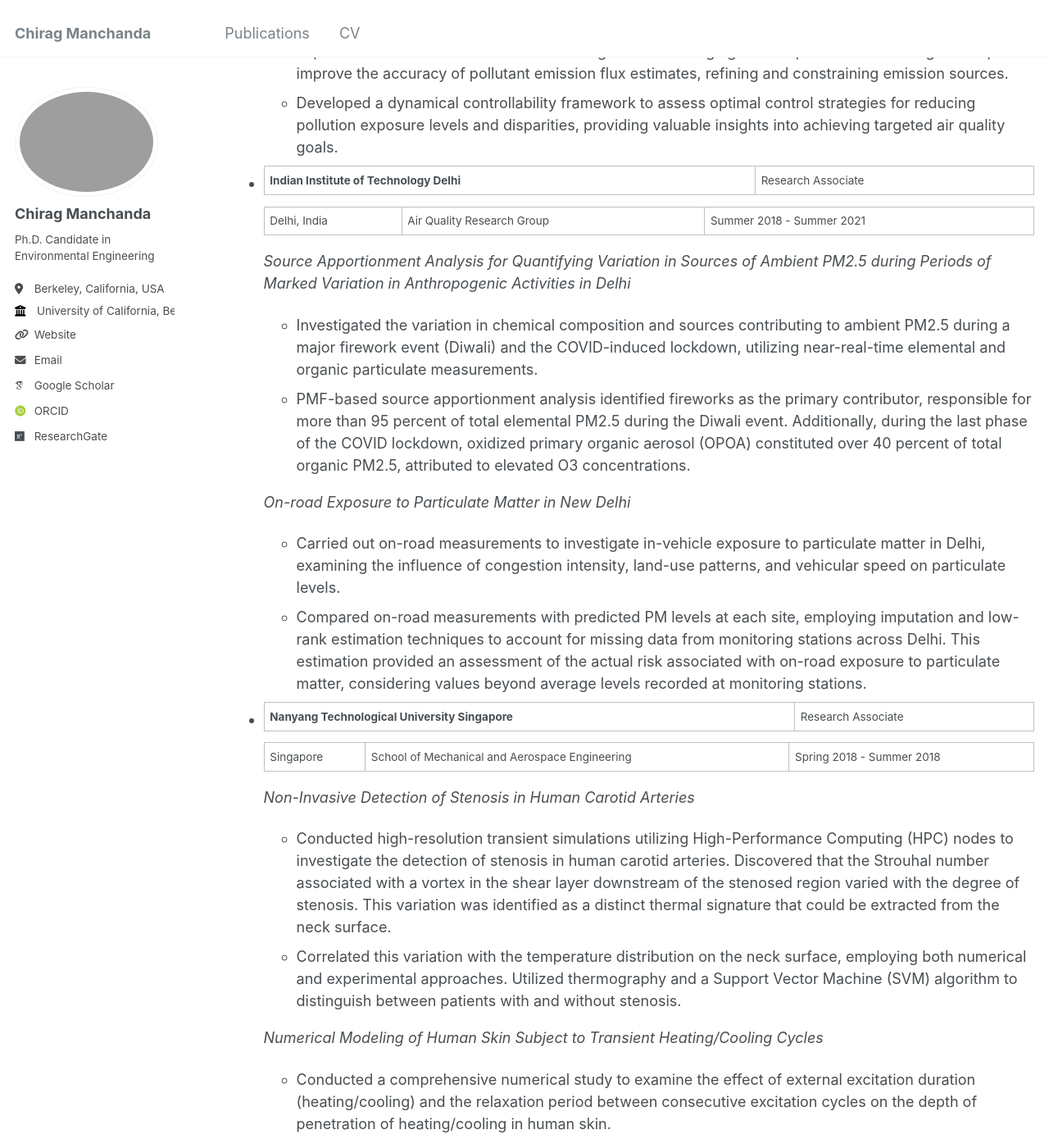
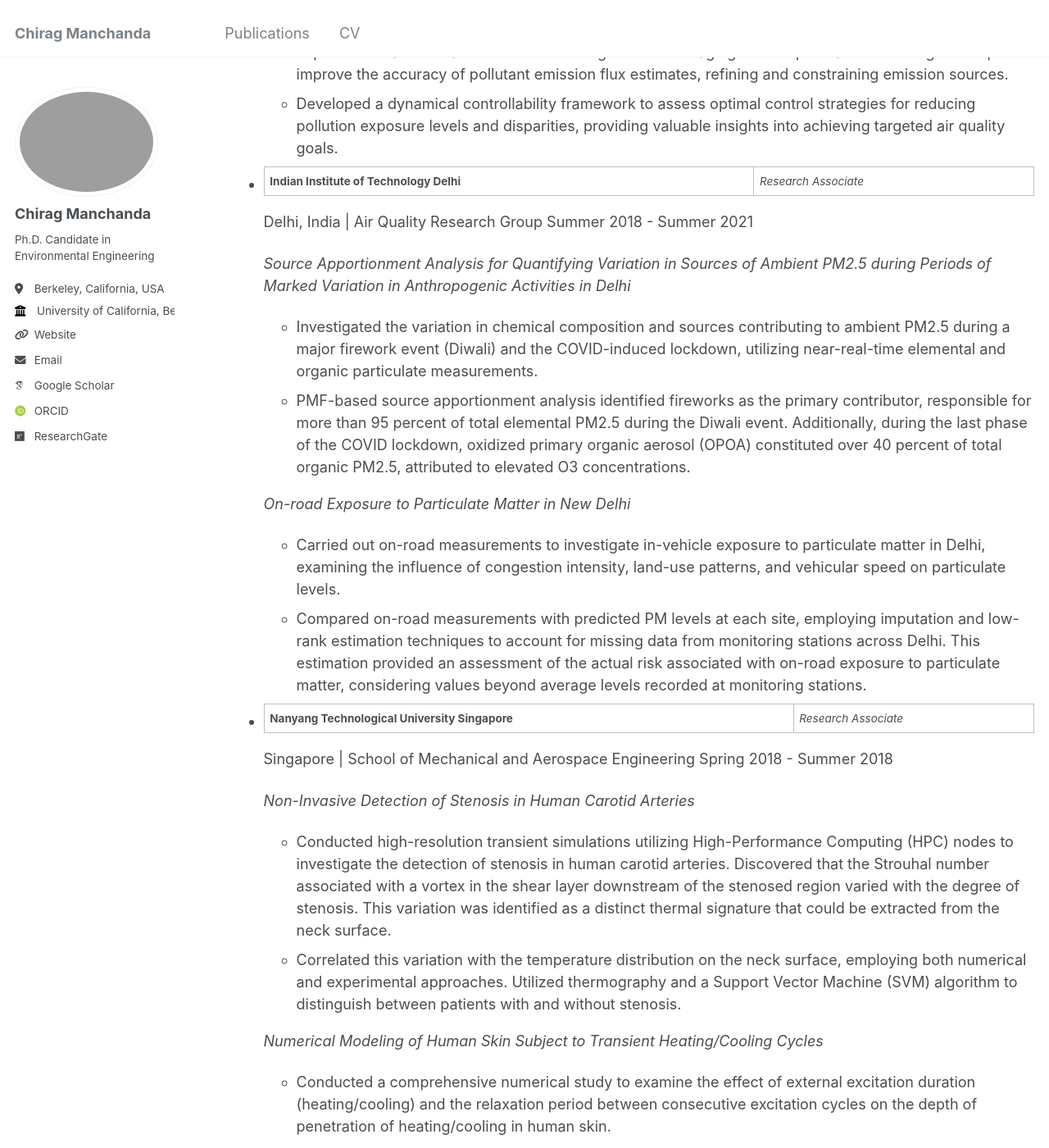
Before and after one commit to chirag-manchanda/chirag-manchanda.github.io, a Jekyll site: the page built from _pages/cv.md, in a window 1280 px wide and 1400 px high, scrolled down 840 px. Shown: the whole window at 82% size. Built offline with Jekyll 4.4.1, drawn with Linux system fonts in a browser that asks for light colours; some web fonts are replaced; some of the changed text lies outside the part shown.

Commit message:
Update cv.md

```diff
--- a/_pages/cv.md
+++ b/_pages/cv.md
@@ -29,18 +29,20 @@ Education
 
 Research Experience
 ======
-- **University of California, Berkeley** | Graduate Student Researcher
+- **University of California, Berkeley** | _Graduate Student Researcher_
 
-  Berkeley, CA | Apte Research Group | Fall 2021 - Present
+  Berkeley, CA | Apte Research Group
+  Fall 2021 - Present
 
   *Data-driven modeling and Assimilation Methods for Enhancing Urban Air Quality*
   - Designed a statistical framework integrating mobile and fixed-site pollutant measurements to generate high-resolution and comprehensive pollutant concentration fields, enhancing spatial density and temporal completeness.
   - Implemented an innovative inverse modeling routine leveraging diverse pollutant monitoring techniques to improve the accuracy of pollutant emission flux estimates, refining and constraining emission sources.
   - Developed a dynamical controllability framework to assess optimal control strategies for reducing pollution exposure levels and disparities, providing valuable insights into achieving targeted air quality goals.
 
-- **Indian Institute of Technology Delhi** | Research Associate
+- **Indian Institute of Technology Delhi** | _Research Associate_
 
-  Delhi, India | Air Quality Research Group | Summer 2018 - Summer 2021
+  Delhi, India | Air Quality Research Group
+  Summer 2018 - Summer 2021
 
   *Source Apportionment Analysis for Quantifying Variation in Sources of Ambient PM2.5 during Periods of Marked Variation in Anthropogenic Activities in Delhi*
   - Investigated the variation in chemical composition and sources contributing to ambient PM2.5 during a major firework event (Diwali) and the COVID-induced lockdown, utilizing near-real-time elemental and organic particulate measurements.
@@ -50,9 +52,10 @@ Research Experience
   - Carried out on-road measurements to investigate in-vehicle exposure to particulate matter in Delhi, examining the influence of congestion intensity, land-use patterns, and vehicular speed on particulate levels.
   - Compared on-road measurements with predicted PM levels at each site, employing imputation and low-rank estimation techniques to account for missing data from monitoring stations across Delhi. This estimation provided an assessment of the actual risk associated with on-road exposure to particulate matter, considering values beyond average levels recorded at monitoring stations.
 
-- **Nanyang Technological University Singapore** | Research Associate
+- **Nanyang Technological University Singapore** | _Research Associate_
 
-  Singapore | School of Mechanical and Aerospace Engineering | Spring 2018 - Summer 2018
+  Singapore | School of Mechanical and Aerospace Engineering
+  Spring 2018 - Summer 2018
 
   *Non-Invasive Detection of Stenosis in Human Carotid Arteries*
   - Conducted high-resolution transient simulations utilizing High-Performance Computing (HPC) nodes to investigate the detection of stenosis in human carotid arteries. Discovered that the Strouhal number associated with a vortex in the shear layer downstream of the stenosed region varied with the degree of stenosis. This variation was identified as a distinct thermal signature that could be extracted from the neck surface.
```
